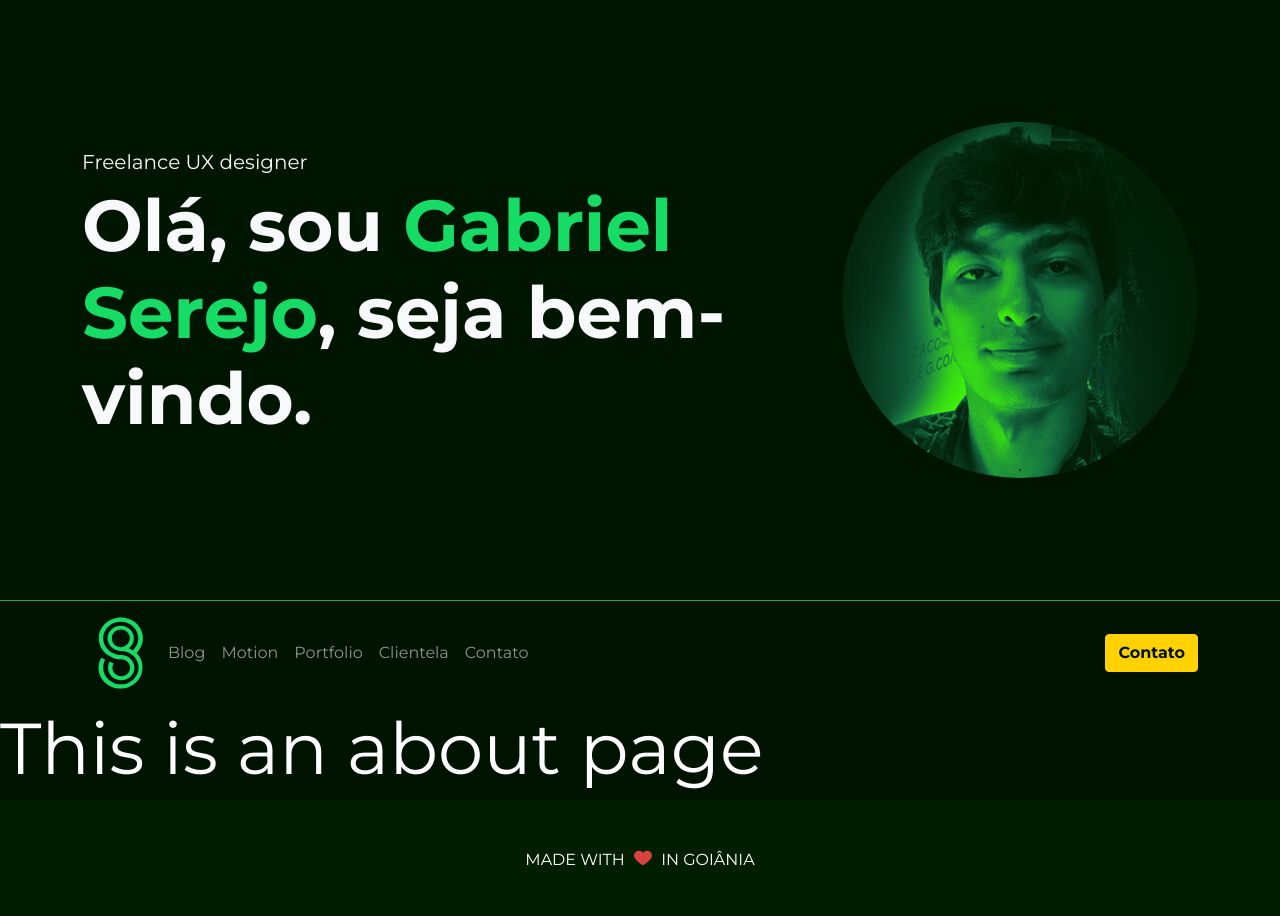
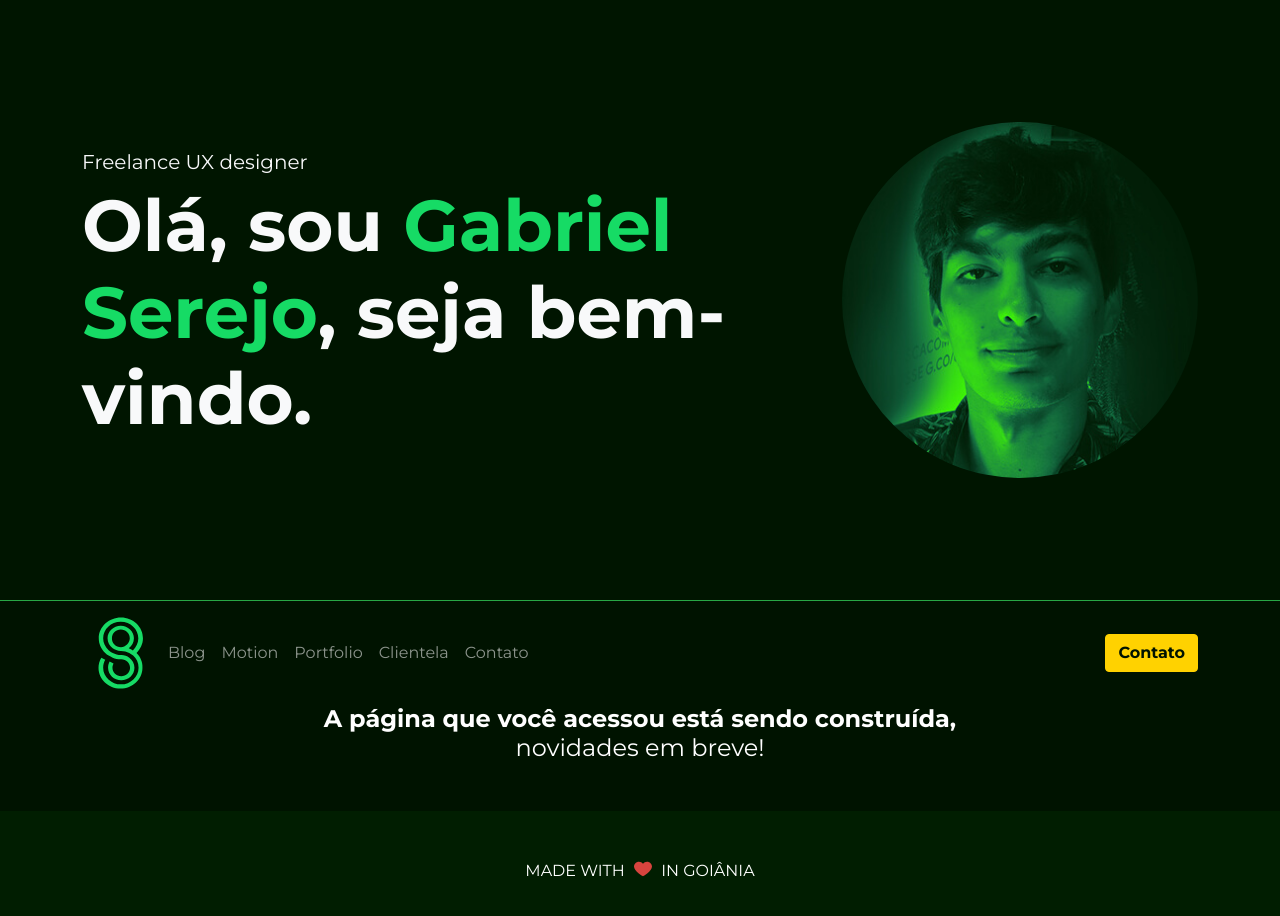
Before and after one commit to TutorFx/gs-vuecli, a Vue app: page /portifa in a window 1280 px wide. Shown: the top 916 px of the page. Built offline with nearby package versions, Linux system fonts and the light colour scheme; no server answers.

Commit message:
Add lottie construction

```diff
--- /dev/null
+++ b/src/components/construindo.vue
@@ -0,0 +1,32 @@
+<template>
+  <div class="mb-5">
+      <div class="emconstrucao-guia text-center">
+          <div id="emconstrucao"></div>
+      </div>
+      <div>
+          <h4 class="text-center"> <b> A página que você acessou está sendo construída,</b><br>novidades em breve!</h4>
+      </div>
+  </div>
+</template>
+
+<script>
+import lottie from "lottie-web";
+
+export default {
+
+    mounted(){
+    this.anim = lottie.loadAnimation({
+      container: document.getElementById('emconstrucao'), // the dom element that will contain the animation
+      renderer: 'svg',
+      loop: true,
+      autoplay: true,
+      path: 'https://assets4.lottiefiles.com/packages/lf20_g4briscn.json' // the path to the animation json
+    });
+    window.scrollTo(document.getElementById('emconstrucao').offsetLeft,document.getElementById('emconstrucao').offsetTop);
+    }
+}
+</script>
+
+<style>
+
+</style>
--- a/src/views/Blog.vue
+++ b/src/views/Blog.vue
@@ -1,12 +1,16 @@
 <template>
   <div class="about">
-    <h1>This is an about page</h1>
+    <construcao/>
   </div>
 </template>
 <script>
+import construcao from "@/components/construindo.vue"
 export default {
   mounted: function (){
     document.title = 'Gabriel Serejo - Blog'
-  }
+  },
+    components: {
+    construcao
+  },
 }
 </script>
--- a/src/views/Clientela.vue
+++ b/src/views/Clientela.vue
@@ -1,12 +1,16 @@
 <template>
   <div class="about">
-    <h1>This is an about page</h1>
+    <construcao/>
   </div>
 </template>
 <script>
+import construcao from "@/components/construindo.vue"
 export default {
   mounted: function (){
     document.title = 'Gabriel Serejo - Clientela'
-  }
+  },
+    components: {
+    construcao
+  },
 }
 </script>
--- a/src/views/Contato.vue
+++ b/src/views/Contato.vue
@@ -1,12 +1,16 @@
 <template>
   <div class="about">
-    <h1>This is an about page</h1>
+    <construcao/>
   </div>
 </template>
 <script>
+import construcao from "@/components/construindo.vue"
 export default {
   mounted: function (){
     document.title = 'Gabriel Serejo - Contato'
-  }
+  },
+    components: {
+    construcao
+  },
 }
 </script>
--- a/src/views/Motion.vue
+++ b/src/views/Motion.vue
@@ -1,14 +1,20 @@
 <template>
   <div class="about">
-    <h1>This is an about page</h1>
+    <construcao/>
   </div>
 </template>
 
 <script>
+import construcao from "@/components/construindo.vue"
+
 export default {
+
   mounted: function (){
     document.title = 'Gabriel Serejo - Motion'
-  }
+  },
+  components: {
+    construcao
+  },
 }
 </script>
 
--- a/src/views/Portfolio.vue
+++ b/src/views/Portfolio.vue
@@ -1,12 +1,16 @@
 <template>
   <div class="about">
-    <h1>This is an about page</h1>
+    <construcao/>
   </div>
 </template>
 <script>
+import construcao from "@/components/construindo.vue"
 export default {
   mounted: function (){
-    document.title = 'Gabriel Serejo - Portfólio'
-  }
+    document.title = 'Gabriel Serejo - Contato'
+  },
+    components: {
+    construcao
+  },
 }
 </script>
```
